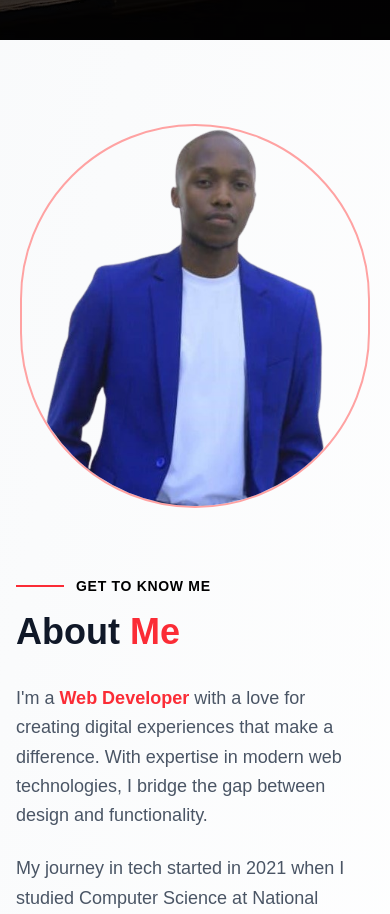
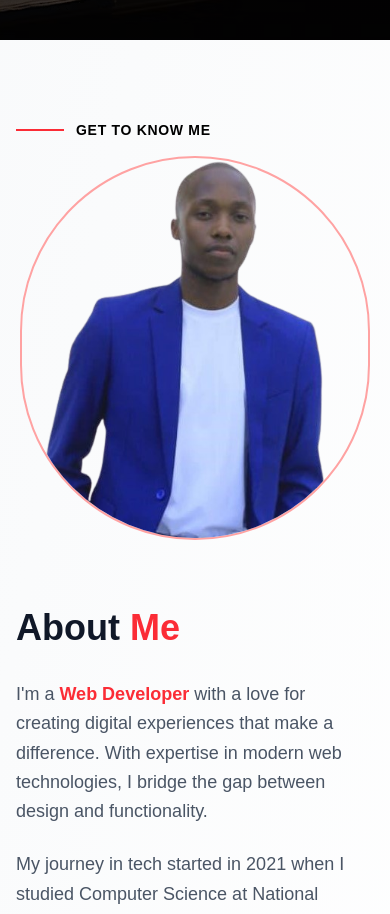
Before and after one commit to WalterMokatse/mokatse-portfolio, a React (Vite) app: page / in a window 390 px wide. Shown: the part 804-1718 px from the top of the page. Built offline with nearby package versions, Linux system fonts and the light colour scheme.

Commit message:
Final commit

```diff
--- a/src/components/About.jsx
+++ b/src/components/About.jsx
@@ -27,7 +27,7 @@ const About = () => {
           <div className="space-y-8 order-2 lg:order-1">
 
             <div className="space-y-4">
-              <div className="flex items-center gap-3">
+              <div className="hidden lg:flex items-center gap-3">
                 <div className="w-12 h-0.5 bg-red-500"></div>
                 <span className="font-semibold tracking-wider text-black text-sm uppercase">
                   Get To Know Me
@@ -71,6 +71,12 @@ const About = () => {
             {/* Main Image Container */}
             <div className="relative">
               {/* Main Image */}
+              <div className="lg:hidden flex items-center gap-3 mb-3">
+                <div className="w-12 h-0.5 bg-red-500"></div>
+                <span className="font-semibold tracking-wider text-black text-sm uppercase">
+                  Get To Know Me
+                </span>
+              </div>
               <div className="relative h-auto mx-auto rounded-full  bg-linear-to-br p-1 ">
                 <img
                   className="rounded-full mx-auto border-2  border-red-300 size-96 md:w-100 md:h-auto object-contain"
```
Also changed, not shown: 1 other file (tests, documents, lock files or other folders).
